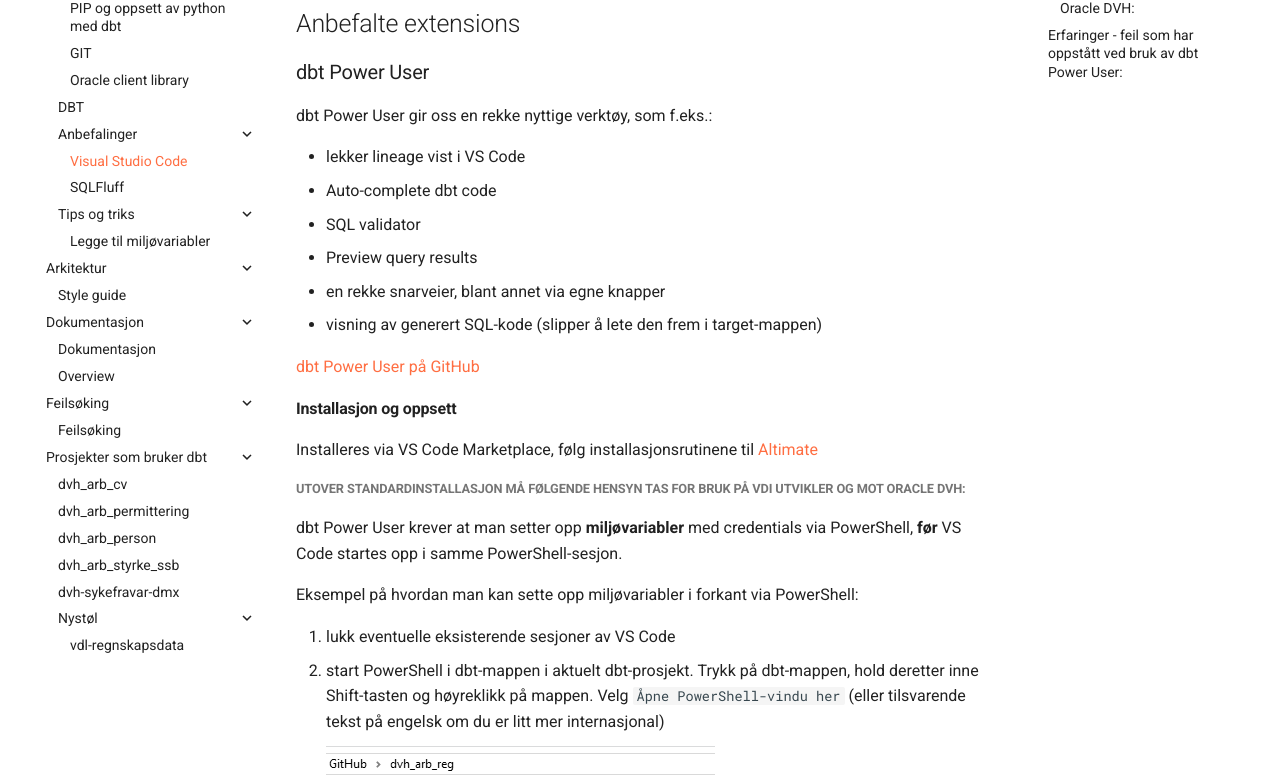
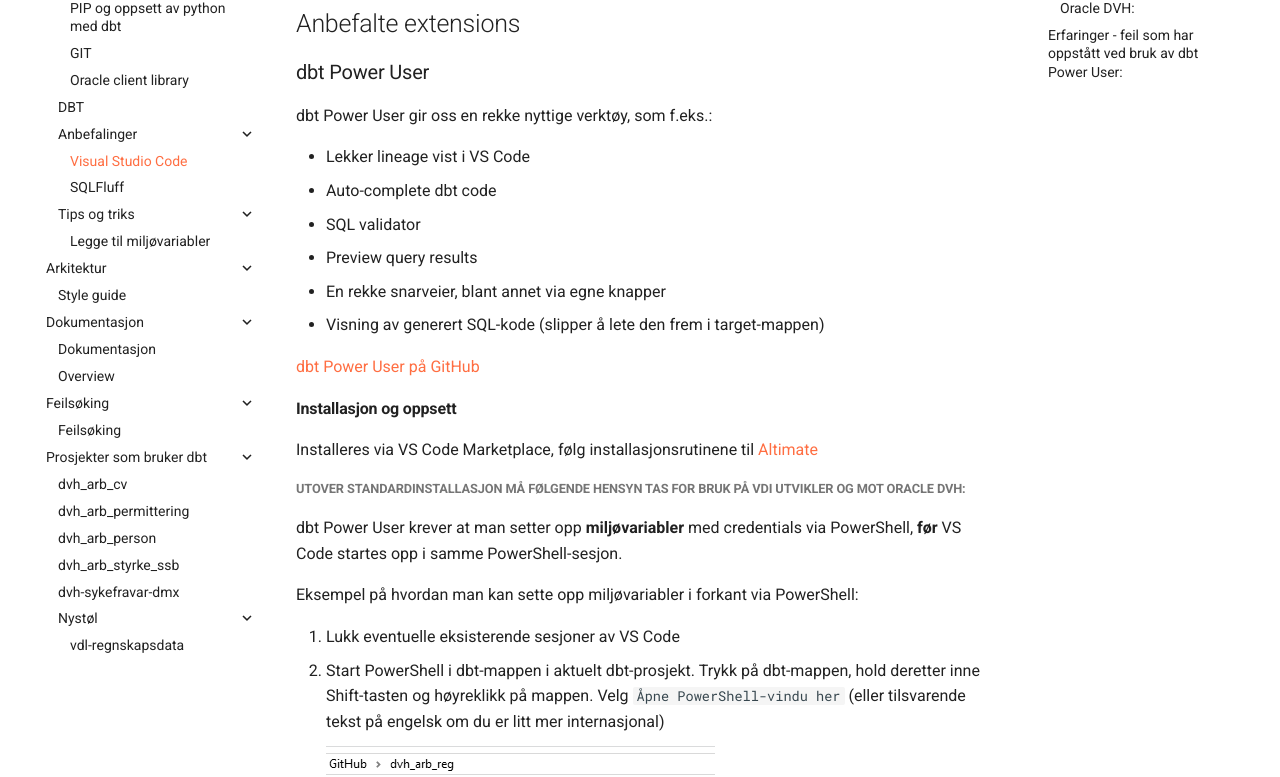
Before and after one commit to navikt/dbt-i-nav, an MkDocs documentation site: the page built from docs/Installasjon-på-VDI/vscode.md, in a window 1280 px wide and 1400 px high. Shown: the part 265-1042 px from the top of the window. Built offline with MkDocs 1.6.1 and Material for MkDocs 9.7.7, drawn with Linux system fonts in a browser that asks for light colours; comment, search, counter and statistics services are not loaded; part of the change alters nothing that is shown; some of the changed text lies outside the part shown.

```diff
--- a/docs/Installasjon-på-VDI/vscode.md
+++ b/docs/Installasjon-på-VDI/vscode.md
@@ -8,12 +8,12 @@ Bruk https://code.visualstudio.com/download, velg Windows versjonen. Last ned, p
 
 dbt Power User gir oss en rekke nyttige verktøy, som f.eks.:
 
-- lekker lineage vist i VS Code
+- Lekker lineage vist i VS Code
 - Auto-complete dbt code
 - SQL validator
 - Preview query results
-- en rekke snarveier, blant annet via egne knapper
-- visning av generert SQL-kode (slipper å lete den frem i target-mappen)
+- En rekke snarveier, blant annet via egne knapper
+- Visning av generert SQL-kode (slipper å lete den frem i target-mappen)
 
 [dbt Power User på GitHub](https://github.com/AltimateAI/vscode-dbt-power-user)
 
@@ -26,22 +26,27 @@ dbt Power User krever at man setter opp **miljøvariabler** med credentials via
 
 Eksempel på hvordan man kan sette opp miljøvariabler i forkant via PowerShell:
 
-1. lukk eventuelle eksisterende sesjoner av VS Code
-2. start PowerShell i dbt-mappen i aktuelt dbt-prosjekt. Trykk på dbt-mappen, hold deretter inne Shift-tasten og høyreklikk på mappen. Velg `Åpne PowerShell-vindu her` (eller tilsvarende tekst på engelsk om du er litt mer internasjonal)
+1. Lukk eventuelle eksisterende sesjoner av VS Code
+2. Start PowerShell i dbt-mappen i aktuelt dbt-prosjekt. Trykk på dbt-mappen, hold deretter inne Shift-tasten og høyreklikk på mappen. Velg `Åpne PowerShell-vindu her` (eller tilsvarende tekst på engelsk om du er litt mer internasjonal)
 
     ![Åpne mappe i Powershell](vscode/aapne_i_powershell.png)
 
-3. kjør `.\setup_dbt_env.ps1` + enter i PowerShell-vinduet som åpnet seg (skriv setup + trykk på TAB for auto-complete)
+3. Kjør `.\setup_dbt_env.ps1` + enter i PowerShell-vinduet som åpnet seg (skriv setup + trykk på TAB for auto-complete)
 
     ![Kjør .\setup_dbt_env](vscode/setup_dbt_env.png)
 
-4. start VS Code fra samme PowerShell-vindu som `.\setup_dbt_env.ps1` ble kjørt i, `code .` + enter
+4. Start VS Code fra samme PowerShell-vindu som `.\setup_dbt_env.ps1` ble kjørt i, `code .` + enter
 
     ![Start VS Code](vscode/start_vscode.png)
 
 (Espen jobber med et PowerShell script som skal gjøre denne operasjonen enklere)
 
-**Preview query**-template må endres til: `select * from ({query})\n where ROWNUM <= {limit}`, ref. [#dbtquerytemplate-for-oracle](https://docs.myaltimate.com/setup/optConfig/#dbtquerytemplate-for-oracle)
+**Preview query**-template må endres for Oracle-bruk:
+1. Åpne Settings ved å trykke `CTRL + ,`
+2. Søk etter `dbt.queryTemplate`
+3. Endre skript til `select * from ({query}) where ROWNUM <= {limit}`
+
+Ref.: [#dbtquerytemplate-for-oracle](https://docs.myaltimate.com/setup/optConfig/#dbtquerytemplate-for-oracle)
 
 
 #### Erfaringer - feil som har oppstått ved bruk av dbt Power User:
```
